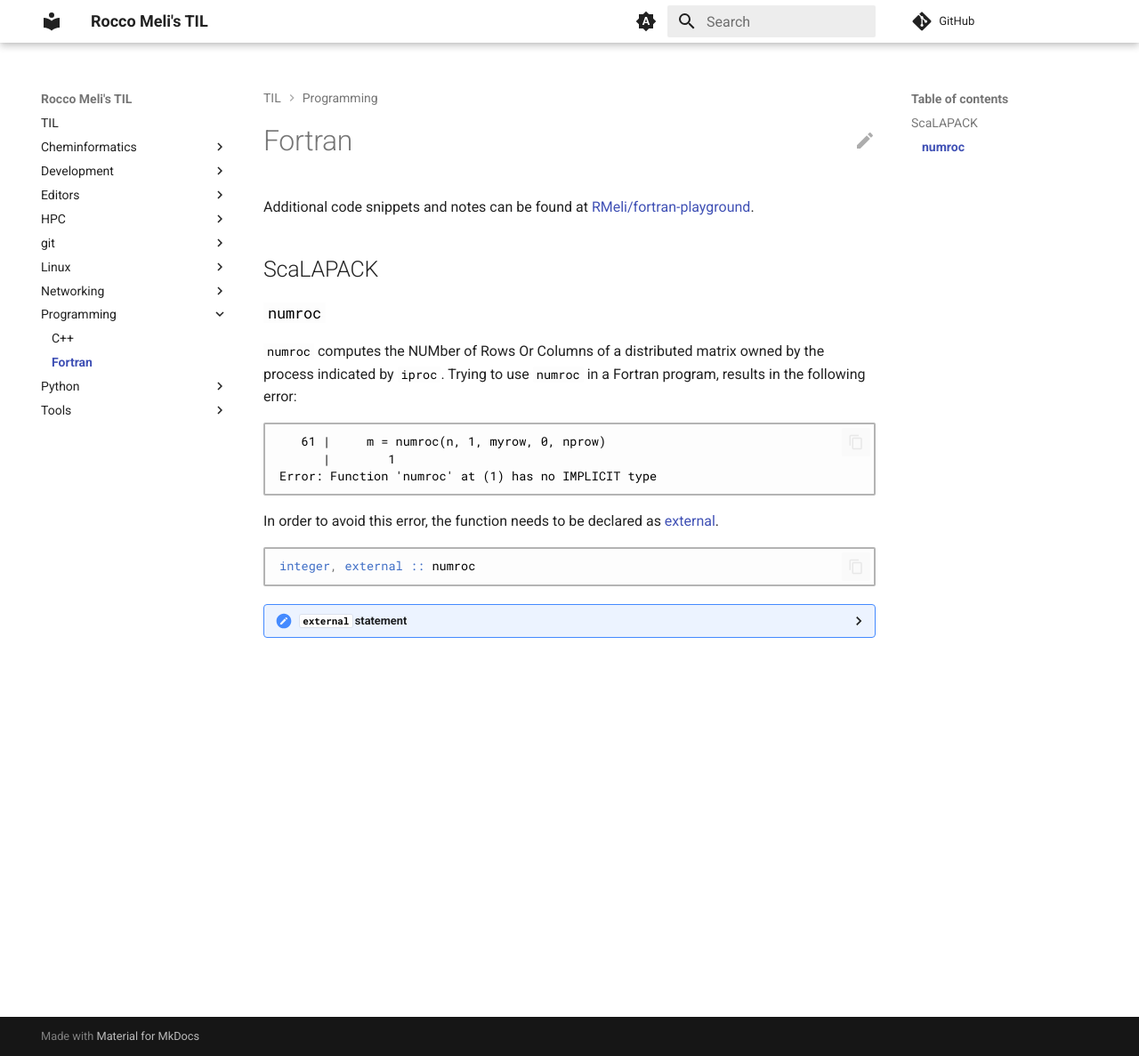
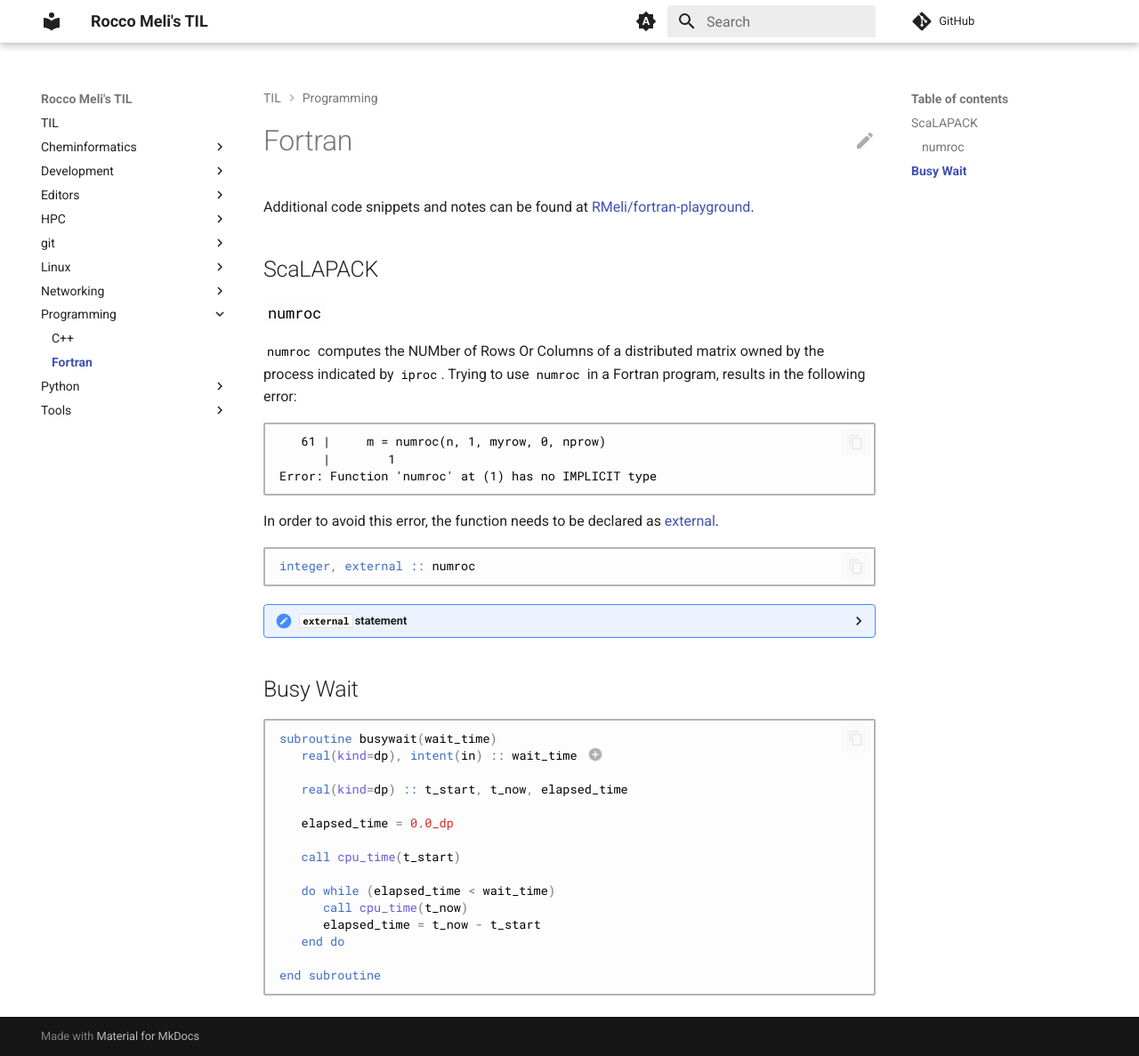
Before and after one commit to RMeli/TIL, an MkDocs documentation site: the page built from docs/programming/fortran.md, in a window 1280 px wide and 1187 px high. Shown: the whole window at 89% size. Built offline with MkDocs 1.6.1 and Material for MkDocs 9.7.7, drawn with Linux system fonts in a browser that asks for light colours; comment, search, counter and statistics services are not loaded.

Commit message:
busywait

````diff
--- a/docs/programming/fortran.md
+++ b/docs/programming/fortran.md
@@ -25,4 +25,26 @@ integer, external :: numroc
 ??? "`external` statement"
     The `external` statement specifies procedures or dummy procedures as external, and allows their symbolic names to be used as actual arguments.
 
+## Busy Wait
+
+```fortran
+subroutine busywait(wait_time)
+   real(kind=dp), intent(in) :: wait_time ! (1)!
+
+   real(kind=dp) :: t_start, t_now, elapsed_time
+
+   elapsed_time = 0.0_dp
+
+   call cpu_time(t_start)
+
+   do while (elapsed_time < wait_time)
+      call cpu_time(t_now)
+      elapsed_time = t_now - t_start
+   end do
+
+end subroutine
+```
+
+1. Time to wait in seconds.
+
 [RMeli/fortran-playground]: https://github.com/RMeli/fortran-playground
````
